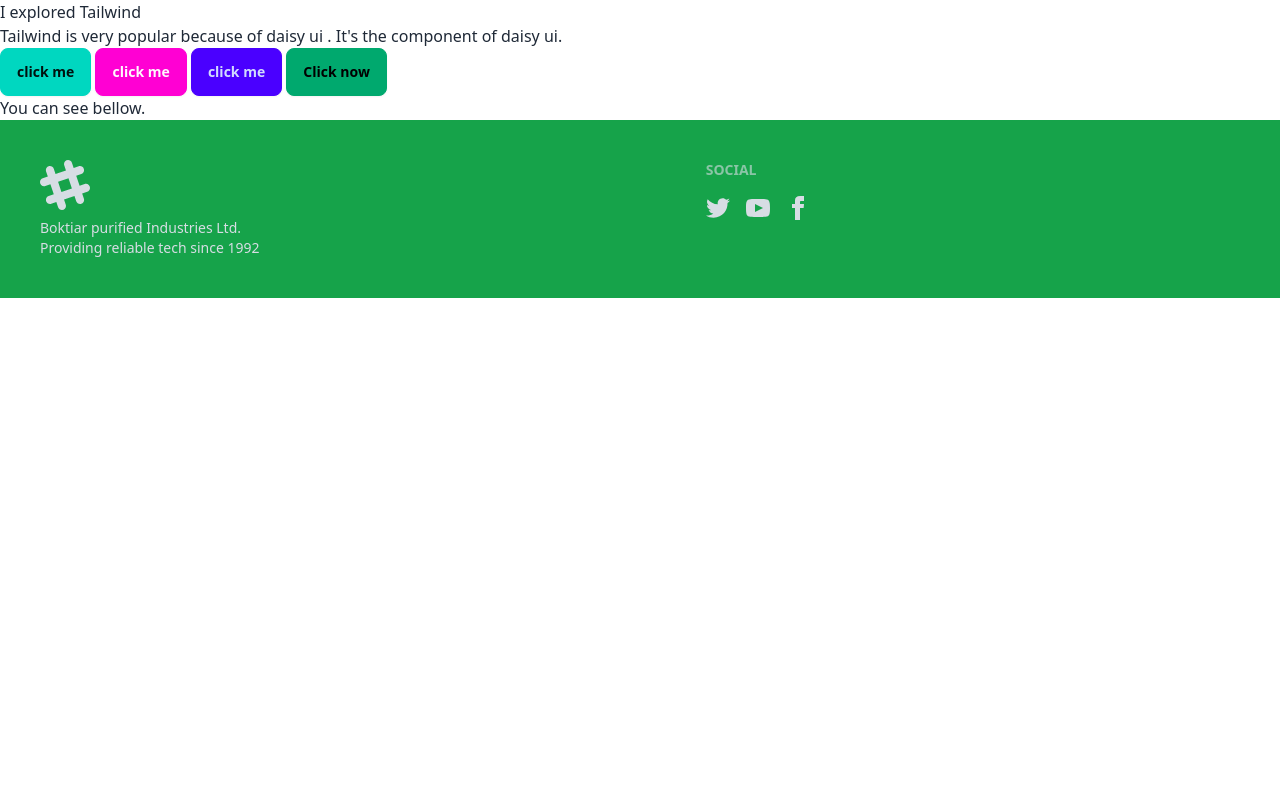
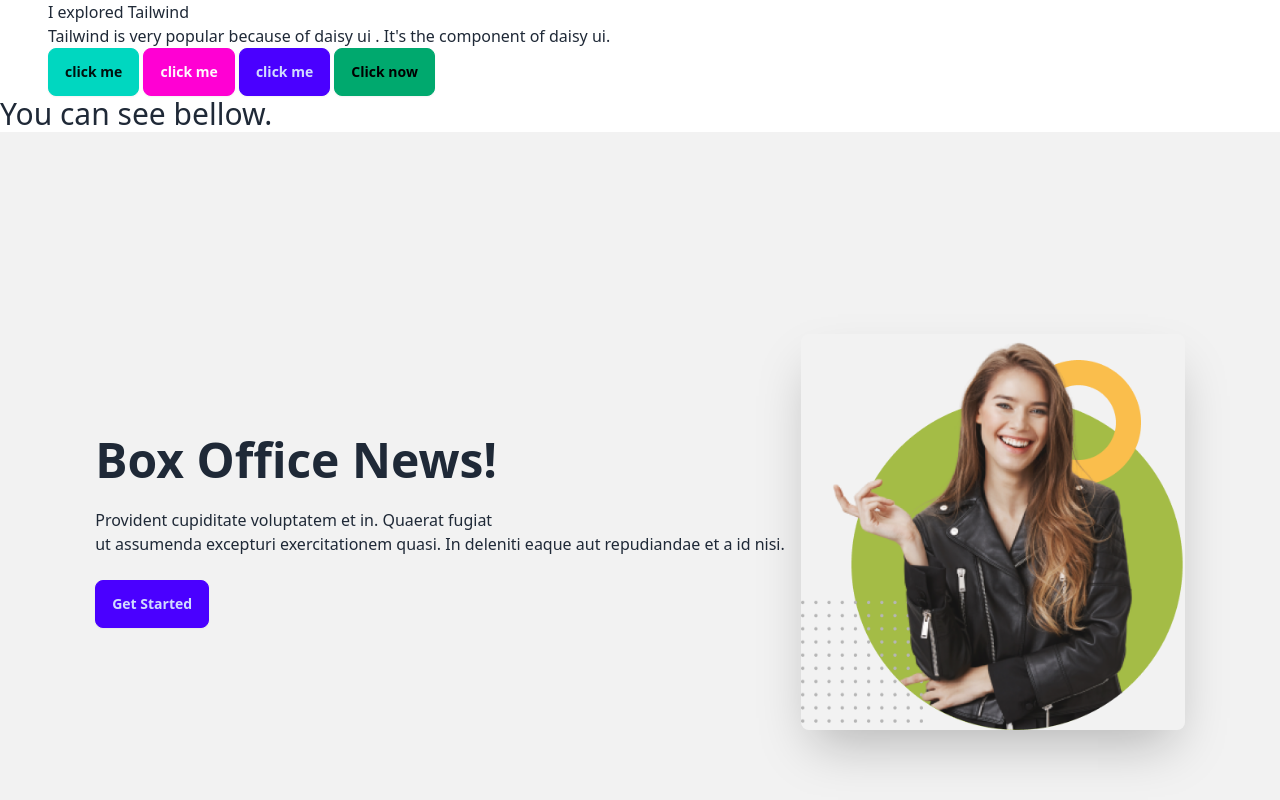
Before and after one commit to MdboktiarUddin/Tailwind-css-practice, a plain HTML site: page daisy.html in a window 1280 px wide. Shown: the top 800 px of the page. Drawn offline with nearby package versions, Linux system fonts and the light colour scheme.

Commit message:
added header footer with correction

```diff
--- a/daisy.html
+++ b/daisy.html
@@ -8,7 +8,7 @@
     <script src="https://cdn.tailwindcss.com"></script>
 </head>
 <body>
-    <header>
+    <header class="px-2 lg:px-12">
         <h1>I explored Tailwind</h1>
         <p>Tailwind is very popular because of daisy ui .  It's the component of daisy ui.</p>
         <button class="btn btn-accent">click me</button>
@@ -17,9 +17,20 @@
         <button class="btn btn-success">Click now</button>
     </header>
     <main>
-<h4>You can see bellow.</h4>
+      <h4 class="text-3xl">You can see bellow.</h4>
+    <div class="hero min-h-screen bg-base-200 px-2 lg:px-12">
+        <div class="hero-content flex-col lg:flex-row-reverse">
+          <img src="images/model.png" class="max-w-sm rounded-lg shadow-2xl" />
+          <div>
+            <h1 class="text-5xl font-bold">Box Office News!</h1>
+            <p class="py-6">Provident cupiditate voluptatem et in. Quaerat fugiat<br/>
+                 ut assumenda excepturi exercitationem quasi. In deleniti eaque aut repudiandae et a id nisi.</p>
+            <button class="btn btn-primary">Get Started</button>
+          </div>
+        </div>
+      </div>
     </main>
-        <footer class="footer p-10 bg-green-600 text-neutral-content">
+        <footer class="footer p-10 bg-green-600 text-neutral-content px-2 lg:px-10">
             <aside>
               <svg width="50" height="50" viewBox="0 0 24 24" xmlns="http://www.w3.org/2000/svg" fill-rule="evenodd" clip-rule="evenodd" class="fill-current"><path d="M22.672 15.226l-2.432.811.841 2.515c.33 1.019-.209 2.127-1.23 2.456-1.15.325-2.148-.321-2.463-1.226l-.84-2.518-5.013 1.677.84 2.517c.391 1.203-.434 2.542-1.831 2.542-.88 0-1.601-.564-1.86-1.314l-.842-2.516-2.431.809c-1.135.328-2.145-.317-2.463-1.229-.329-1.018.211-2.127 1.231-2.456l2.432-.809-1.621-4.823-2.432.808c-1.355.384-2.558-.59-2.558-1.839 0-.817.509-1.582 1.327-1.846l2.433-.809-.842-2.515c-.33-1.02.211-2.129 1.232-2.458 1.02-.329 2.13.209 2.461 1.229l.842 2.515 5.011-1.677-.839-2.517c-.403-1.238.484-2.553 1.843-2.553.819 0 1.585.509 1.85 1.326l.841 2.517 2.431-.81c1.02-.33 2.131.211 2.461 1.229.332 1.018-.21 2.126-1.23 2.456l-2.433.809 1.622 4.823 2.433-.809c1.242-.401 2.557.484 2.557 1.838 0 .819-.51 1.583-1.328 1.847m-8.992-6.428l-5.01 1.675 1.619 4.828 5.011-1.674-1.62-4.829z"></path></svg>
               <p>Boktiar purified Industries Ltd.<br/>Providing reliable tech since 1992</p>
```
